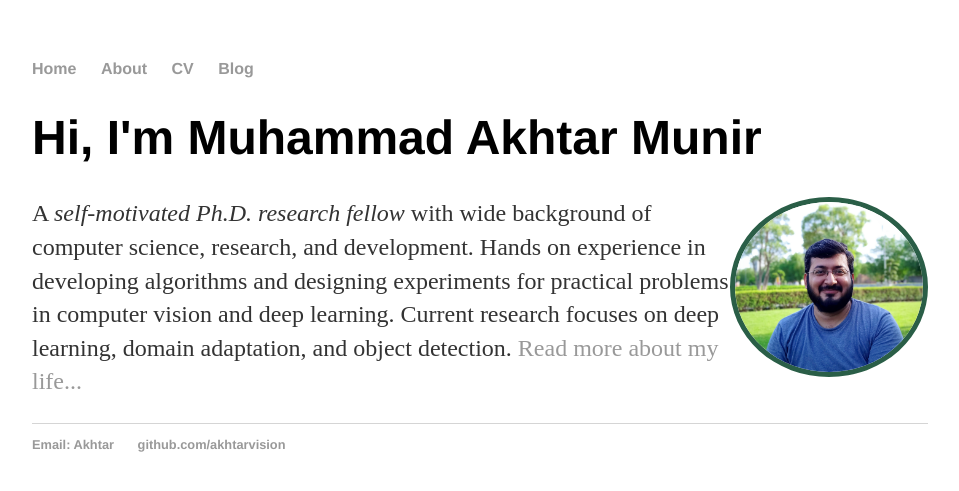
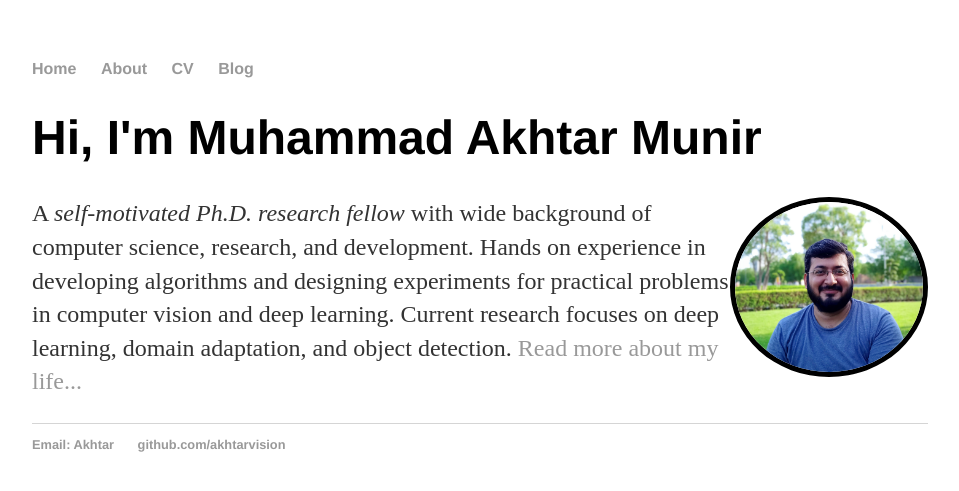
Before and after one commit to akhtarvision/akhtarvision.github.io, a Jekyll site: the page built from index.html, in a window 1280 px wide. Shown: the top 491 px of the page, without its empty margins (160-1119 px from the left). Built offline with Jekyll 4.4.1, drawn with Linux system fonts in a browser that asks for light colours.

Commit message:
Update main.css

```diff
--- a/css/main.css
+++ b/css/main.css
@@ -44,5 +44,5 @@ ul.posts li {
 
 .roundImg {
   border-radius: 50%;
-  border: 5px solid #2a5e47;
+  border: 5px solid #000000;
 }
```
